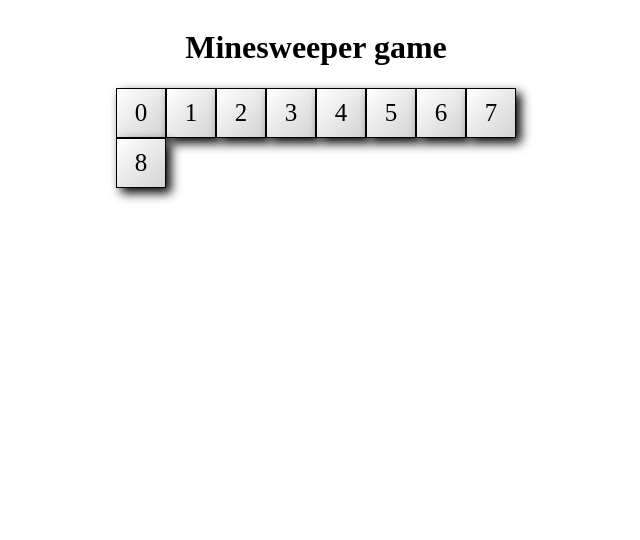
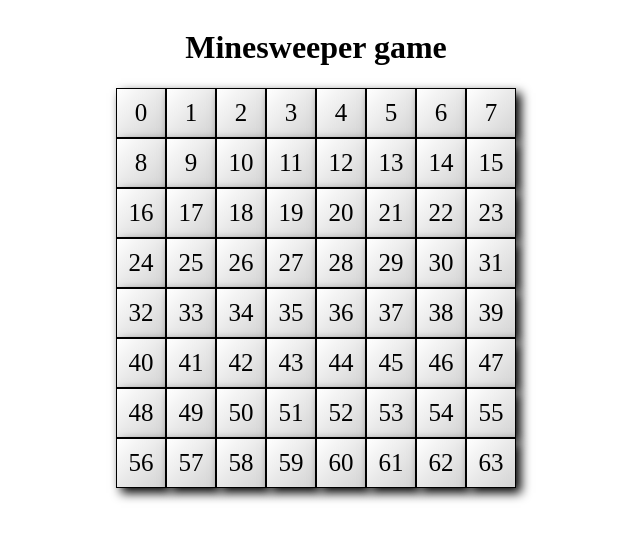
Before and after one commit to freddychannarvaez/react-minesweeper, a React (Vite) app: page / in a window 1280 px wide. Shown: the top 540 px of the page, without its empty margins (324-964 px from the left). Built offline with nearby package versions, Linux system fonts and the light colour scheme.

Commit message:
Testing with 8x8 grid

```diff
--- a/src/App.jsx
+++ b/src/App.jsx
@@ -1,11 +1,14 @@
 import './App.scss'
 import { Tile } from './components/Tile.jsx'
+import { createMine } from './services/createMine.js';
 
-const grid = Array(9).fill(false)
-console.log("🚀 ~ grid:", grid)
-const mine = Math.floor(Math.random() * grid.length)
-grid[mine] = true
-console.log("🚀 ~ mine:", mine)
+const gridSide = 8;
+const totalMines = 8;
+
+const grid = Array(gridSide * gridSide).fill(false)
+const mines = createMine(gridSide, totalMines)
+grid.map((_, y) => { if (mines.includes(y)) grid[y] = true })
+console.log("🚀 ~ mines:", mines)
 
 function App() {
 
```
